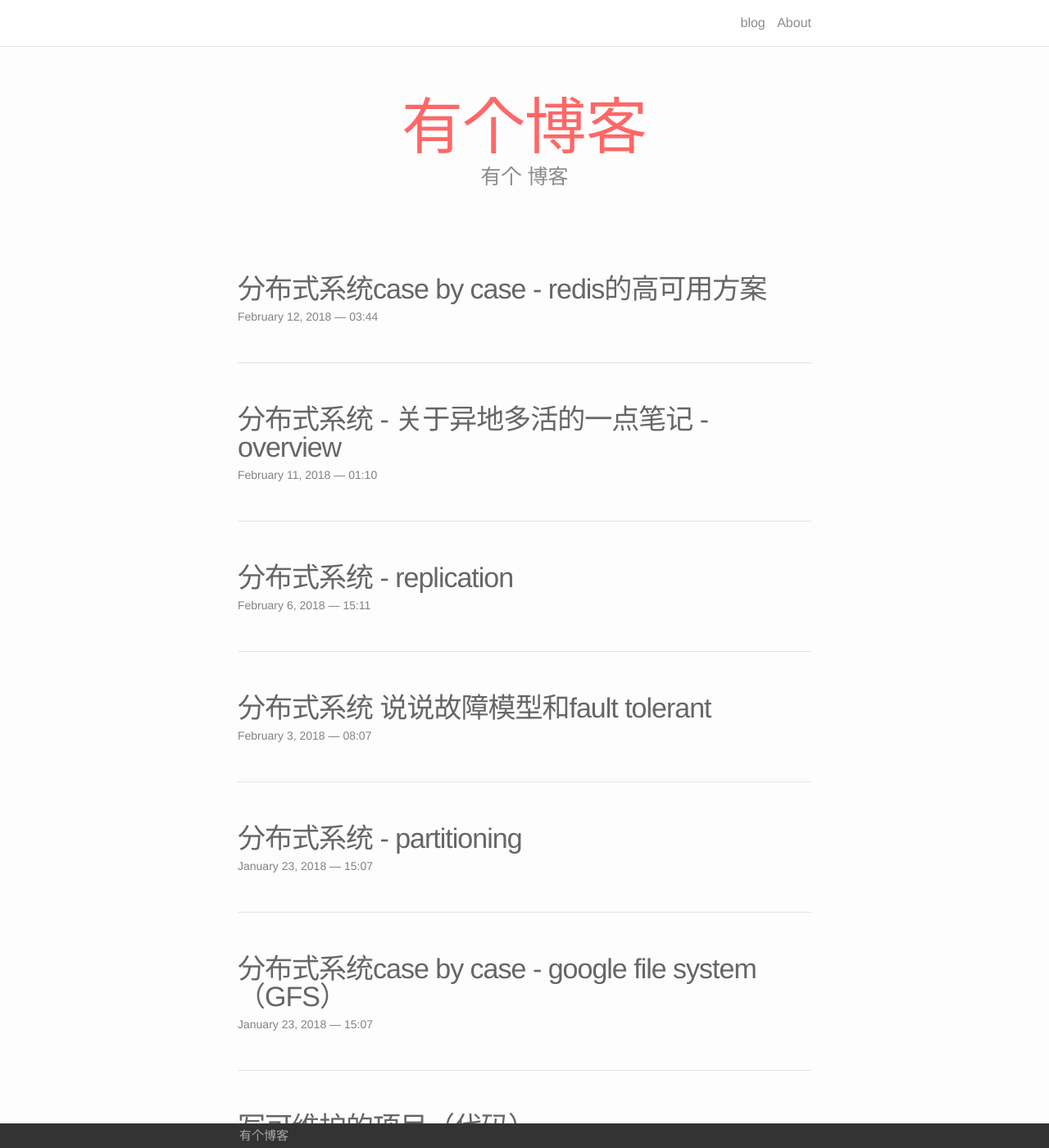
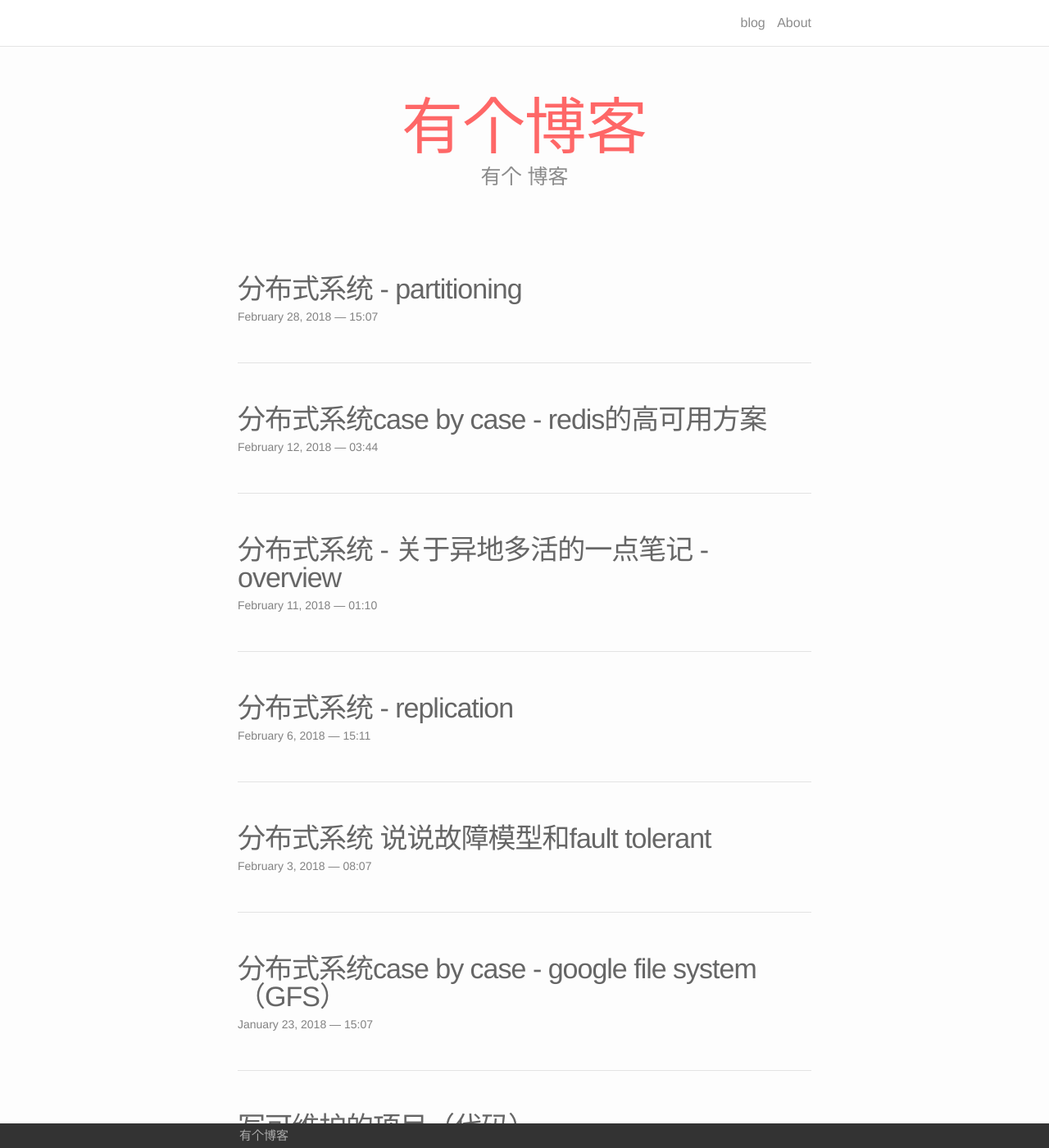
Before and after one commit to afghl/afghl.github.io, a Jekyll site: the page built from index.html, in a window 1280 px wide and 1400 px high. Shown: the whole window at 82% size. Built offline with Jekyll 4.4.1, drawn with Linux system fonts in a browser that asks for light colours.

Commit message:
fix date

```diff
--- a/_posts/2017-11-26-maintainable-code.markdown
+++ b/_posts/2017-11-26-maintainable-code.markdown
@@ -3,6 +3,8 @@ layout: post
 title:  "写可维护的项目（代码）"
 date:   2017-11-26 16:18:00 +0800
 ---
+
+最近有机会一个人负责、主导一个项目。其中一项工作，就是需要从零开始写代码做一个code project。
 
 ### 起码，分个层（建立多层次的抽象）
 ### 用facade模式控制外部访问
--- a/_posts/2018-02-28-distibuted-system-partitioning.markdown
+++ b/_posts/2018-02-28-distibuted-system-partitioning.markdown
@@ -1,7 +1,7 @@
 ---
 layout: post
 title:  "分布式系统 - partitioning"
-date:   2018-01-23 23:07:00 +0800
+date:   2018-02-28 23:07:00 +0800
 ---
 
 上一篇文章说了分布式系统的[复制（replication）](/2018/02/06/distributed-system-replication.html)技术。这一篇来说说分区（partitioning）。
```
